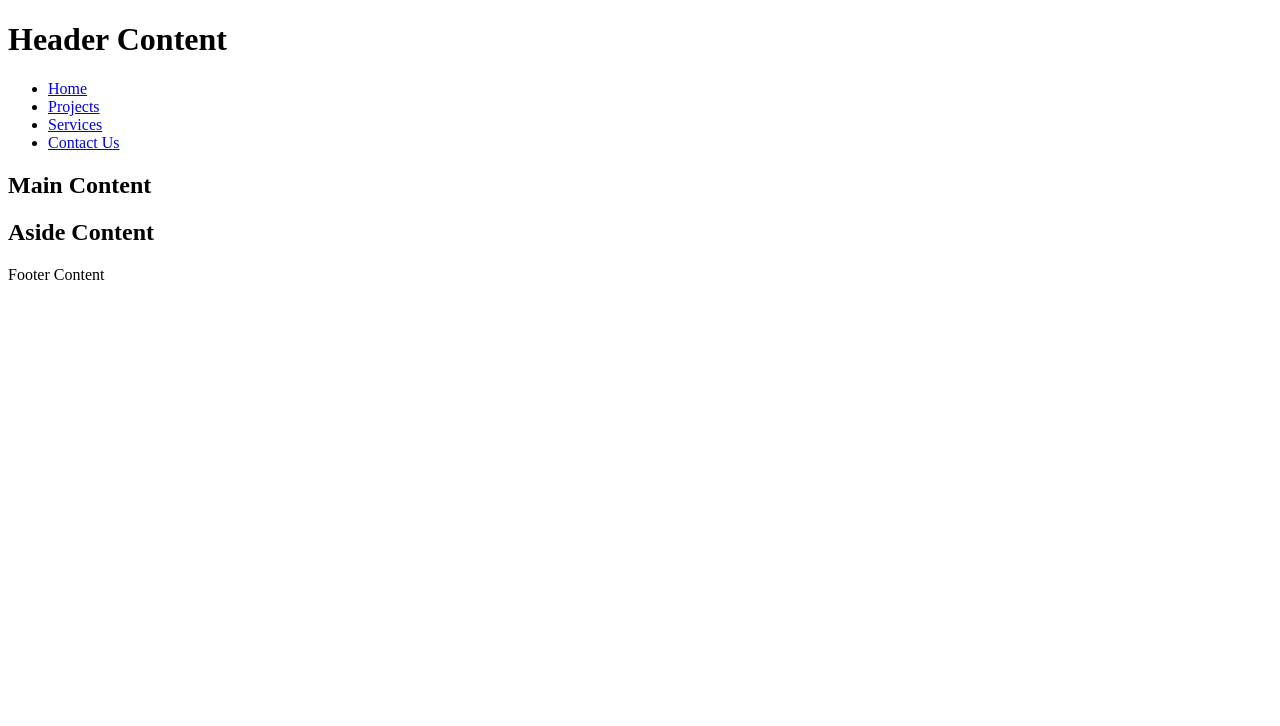
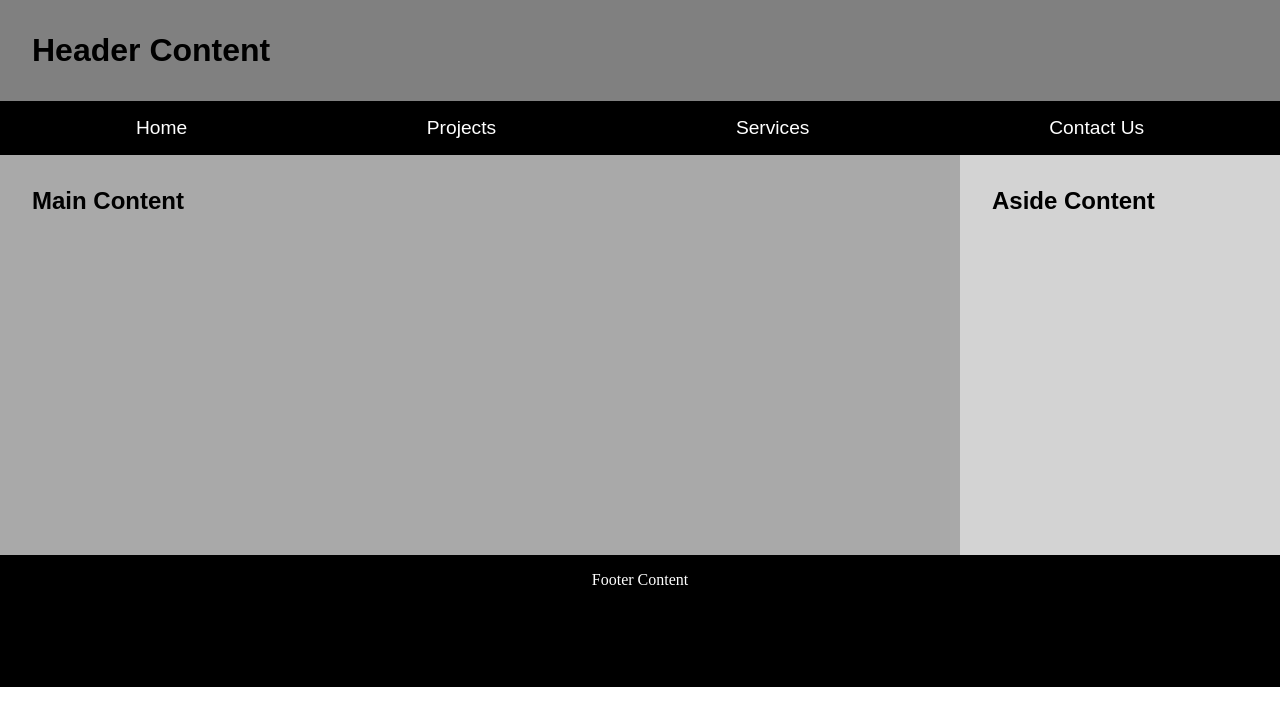
Before and after one commit to sagecompsci/wdd131, a plain HTML site: page week01/basic-layout.html in a window 1280 px wide. Drawn offline with Linux system fonts and the light colour scheme; a web font is replaced by a local one.

Commit message:
basic layout

```diff
--- a/week01/basic-layout.html
+++ b/week01/basic-layout.html
@@ -3,11 +3,17 @@
     <head>
         <meta charset="UTF-8">
         <meta name="viewport" content="width=device-width, initial-scale=1">
-        <title>Basic Layout | WDD 131</title>
+        <title>Basic Layout | Sage Reid | WDD 131</title>
         <meta name="description" content="a basic layout template for html web pages">
         <meta name="author" content="Sage Reid">
         <link rel="stylesheet" href="styles/layout.css">
+
+        <link rel="preconnect" href="https://fonts.googleapis.com">
+        <link rel="preconnect" href="https://fonts.gstatic.com" crossorigin>
+        <link href="https://fonts.googleapis.com/css2?family=Contrail+One&family=Kantumruy+Pro:ital,wght@0,100..700;
+            1,100..700&display=swap" rel="stylesheet">
     </head>
+
 
     <body>
         <header>
@@ -23,9 +29,9 @@
         </header>
 
         <main>
-            <section>
+            <div>
                 <h2>Main Content</h2>
-            </section>
+            </div>
             <aside>
                 <h2>Aside Content</h2>
             </aside>
--- a/week01/styles/layout.css
+++ b/week01/styles/layout.css
@@ -0,0 +1,73 @@
+* {
+    margin: 0;
+    padding: 0;
+    border: 0;
+}
+
+h1, h2, a{
+    font-family: "contrail one", arial, sans-serif;
+    padding: 1em;
+}
+
+p {
+    font-family: "kantumruy pro", "Times New Roman", sans-serif;
+}
+
+body {
+    width: 100%;
+    display: grid;
+    grid-template-columns: 1fr;
+    box-sizing: border-box;
+}
+
+header {
+    grid-area: 1/ 1/ 3/ -1;
+}
+
+h1 {
+    background-color: grey;
+}
+
+nav {
+    grid-column: 1/ -1;
+    background-color: black;
+    color: white;
+    padding: 1em;
+}
+
+ul {
+    display: flex;
+    justify-content: space-around;
+    list-style: none;
+}
+
+a {
+    text-decoration: none;
+    color: white;
+    font-size: 1.2em;
+
+}
+
+main {
+    width: 100%;
+    display: grid;
+    grid-template-columns: 3fr 1fr;
+    height: 400px;
+}
+
+div {
+    background-color: darkgray;
+    padding: .5em;
+}
+
+aside {
+    background-color: lightgrey;
+    padding: .5em;
+}
+footer {
+    background-color: black;
+    color: white;
+    height: 100px;
+    text-align: center;
+    padding: 1em;
+}
```
